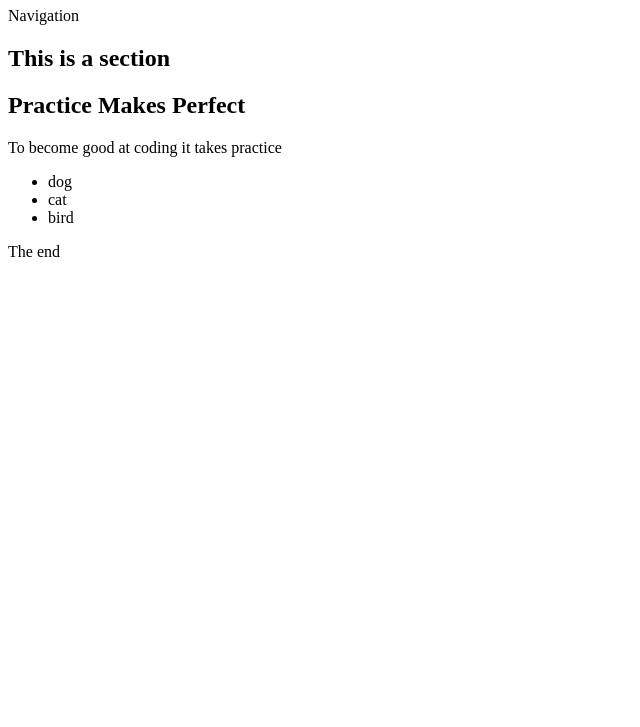
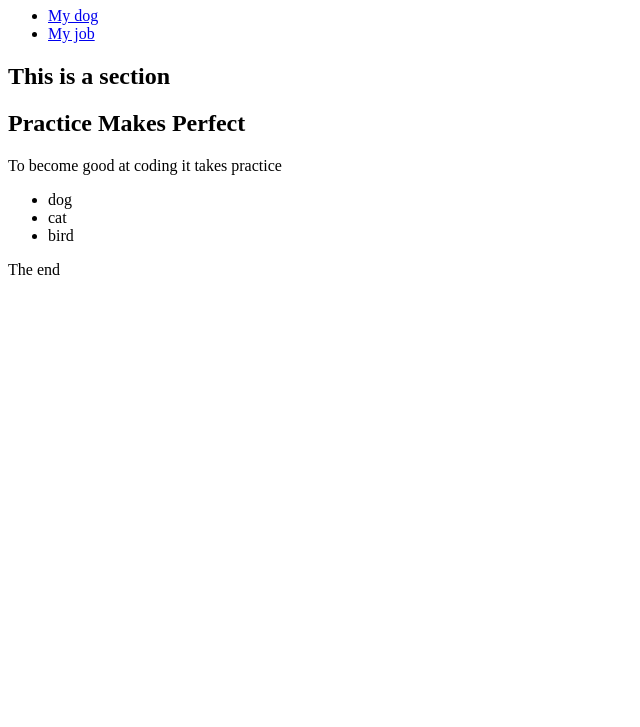
Before and after one commit to vuthatswho/practice, a plain HTML site: page index.html in a window 1280 px wide. Shown: the part 73-800 px from the top of the page, without its empty margins (0-640 px from the left). Drawn offline with Linux system fonts and the light colour scheme.

Commit message:
Added nav links

```diff
--- a/index.html
+++ b/index.html
@@ -9,7 +9,10 @@
       <h1>Cool Stuff Practice</h1>
     </header>
     <nav>
-      Navigation
+      <ul>
+      <li> <a href="https://www.instagram.com/lepetitnimbus/?hl=en"> My dog </a></li>
+      <li> <a href="https://www.amazon.com/"> My job </a></li>
+      </ul>
     </nav>
     <section>
       <h2>This is a section</h2>
```
